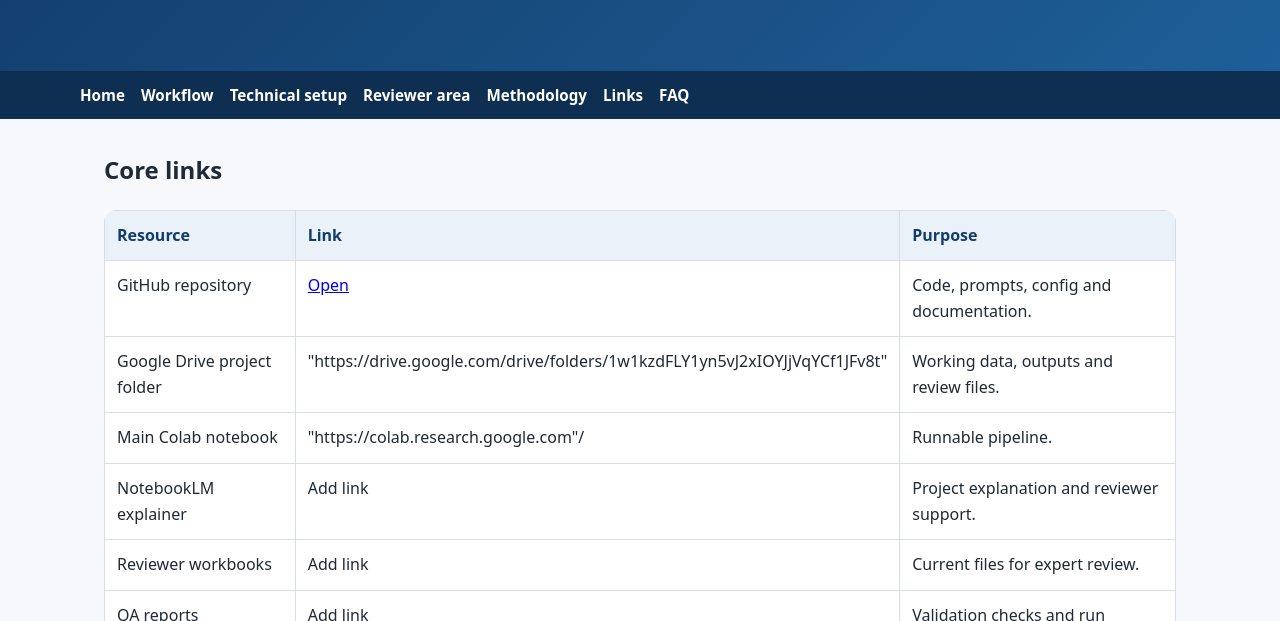
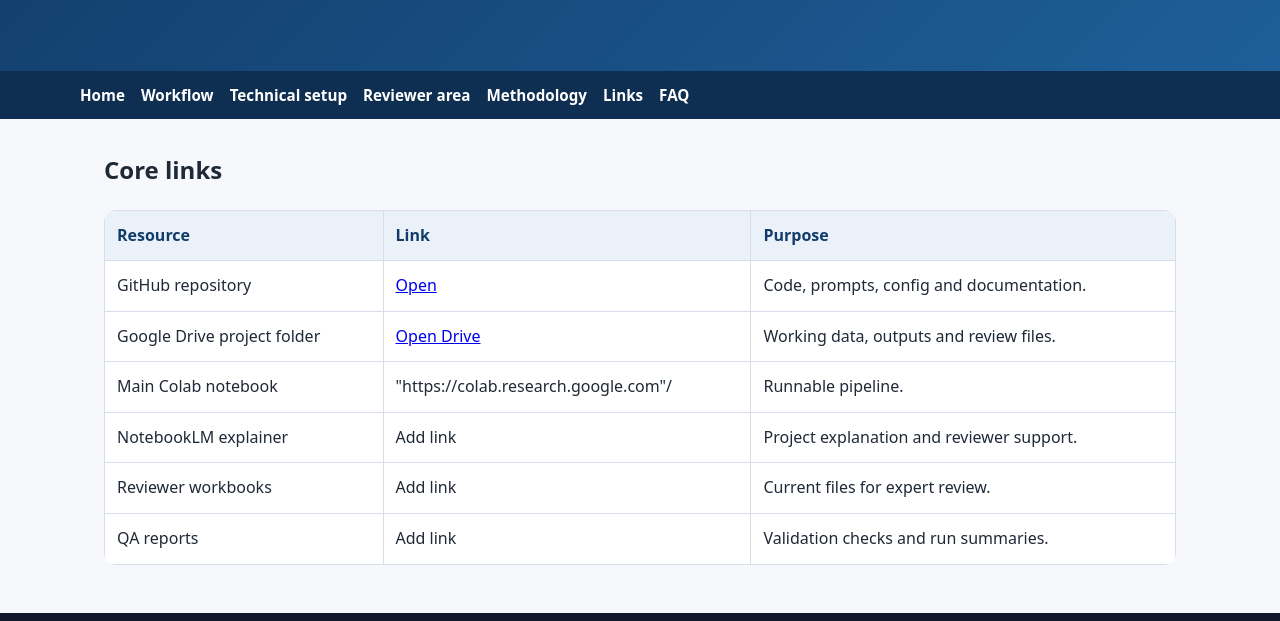
Before and after one commit to Pertam/ALTE-Common-Corpus-SIG, a plain HTML site: page docs/links.html in a window 1280 px wide. Shown: the part 179-800 px from the top of the page. Drawn offline with Linux system fonts and the light colour scheme.

Commit message:
Update links.html

```diff
--- a/docs/links.html
+++ b/docs/links.html
@@ -36,7 +36,7 @@
   <table>
     <tr><th>Resource</th><th>Link</th><th>Purpose</th></tr>
     <tr><td>GitHub repository</td><td><a href="https://github.com/Pertam/ALTE-Common-Corpus-SIG">Open</a></td><td>Code, prompts, config and documentation.</td></tr>
-    <tr><td>Google Drive project folder</td><td>"https://drive.google.com/drive/folders/1w1kzdFLY1yn5vJ2xIOYJjVqYCf1JFv8t"</td><td>Working data, outputs and review files.</td></tr>
+    <tr><td>Google Drive project folder</td><td><a href="https://drive.google.com/drive/folders/1w1kzdFLY1yn5vJ2xIOYJjVqYCf1JFv8t">Open Drive</a></td><td>Working data, outputs and review files.</td></tr>
     <tr><td>Main Colab notebook</td><td>"https://colab.research.google.com"/</td><td>Runnable pipeline.</td></tr>
     <tr><td>NotebookLM explainer</td><td>Add link</td><td>Project explanation and reviewer support.</td></tr>
     <tr><td>Reviewer workbooks</td><td>Add link</td><td>Current files for expert review.</td></tr>
```
